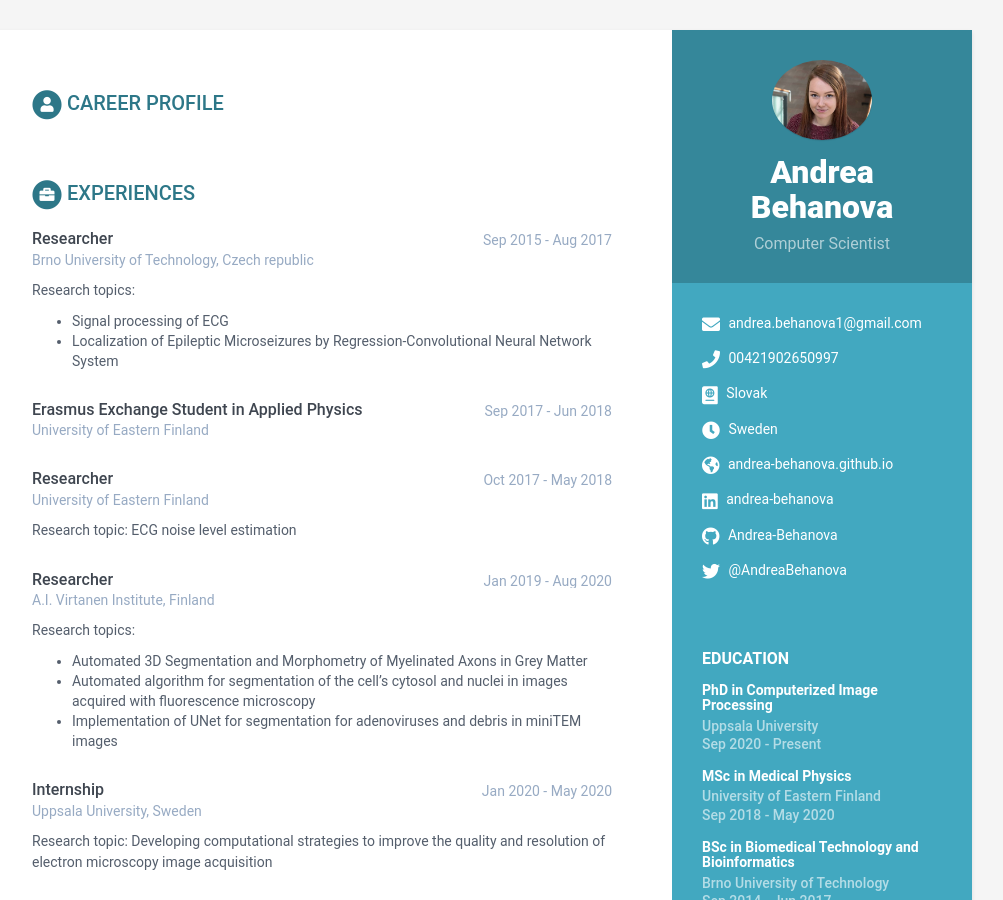
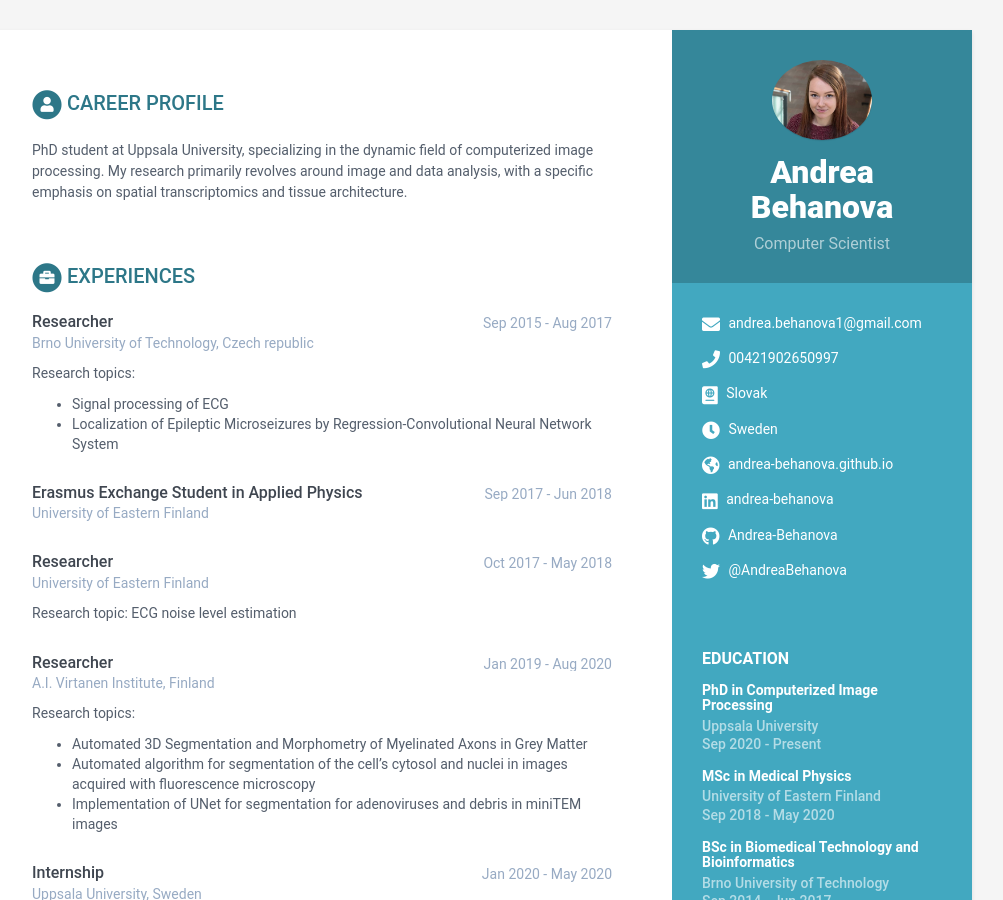
Before and after one commit to AndreaBehan/AndreaBehanova.github.io, a Jekyll site: the page built from index.html, in a window 1280 px wide and 900 px high. Shown: the whole window, without its empty margins (168-1171 px from the left). Built offline with Jekyll 4.4.1, drawn with Linux system fonts in a browser that asks for light colours.

Commit message:
Update data.yml

```diff
--- a/_data/data.yml
+++ b/_data/data.yml
@@ -58,6 +58,7 @@ sidebar:
 career-profile:
     title: Career Profile
     summary: |
+        PhD student at Uppsala University, specializing in the dynamic field of computerized image processing. My research primarily revolves around image and data analysis, with a specific emphasis on spatial transcriptomics and tissue architecture.
 education:
     title: Education
     info:
```
